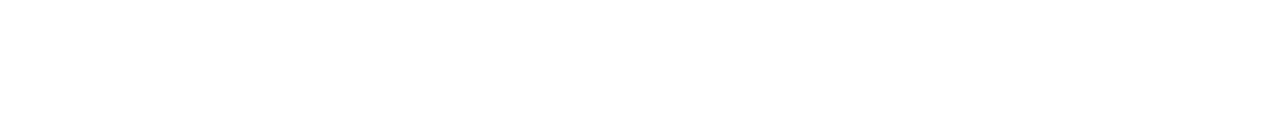
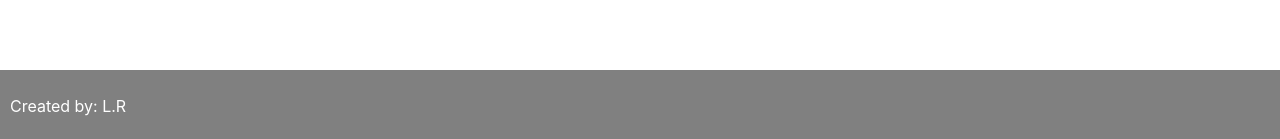
Before and after one commit to lrefojos/video-favourite, a React (Create React App) app: page / in a window 1280 px wide. Shown: the part 658-797 px from the top of the page. Built offline with nearby package versions, Linux system fonts and the light colour scheme.

Commit message:
feat(*): add footer component

```diff
--- /dev/null
+++ b/src/components/Footer.js
@@ -0,0 +1,9 @@
+import React from 'react';
+
+const Footer = () => (
+    <div className="footer-content">
+        <p>Created by: L.R</p>
+    </div>
+)
+
+export default Footer;
--- a/src/components/List.js
+++ b/src/components/List.js
@@ -2,6 +2,7 @@ import React, {Component} from 'react';
 import Loading from './Loading';
 import Item from './Item';
 import Header from './Header';
+import Footer from './Footer';
 
 export default class List extends Component {
     constructor(props) {
@@ -58,6 +59,7 @@ export default class List extends Component {
                         }
                     </div>
                 </div>
+                <Footer/>
             </React.Fragment>
         )
     }
--- a/src/index.css
+++ b/src/index.css
@@ -215,3 +215,13 @@ input[type="button"]:disabled {
   text-decoration: none;
   cursor: pointer;
 }
+
+/* Footer */
+.footer-content {
+  padding: 10px;
+  background-color: grey;
+  color: white;
+  position: fixed;
+  bottom: 0;
+  width: 100%;
+}
```
